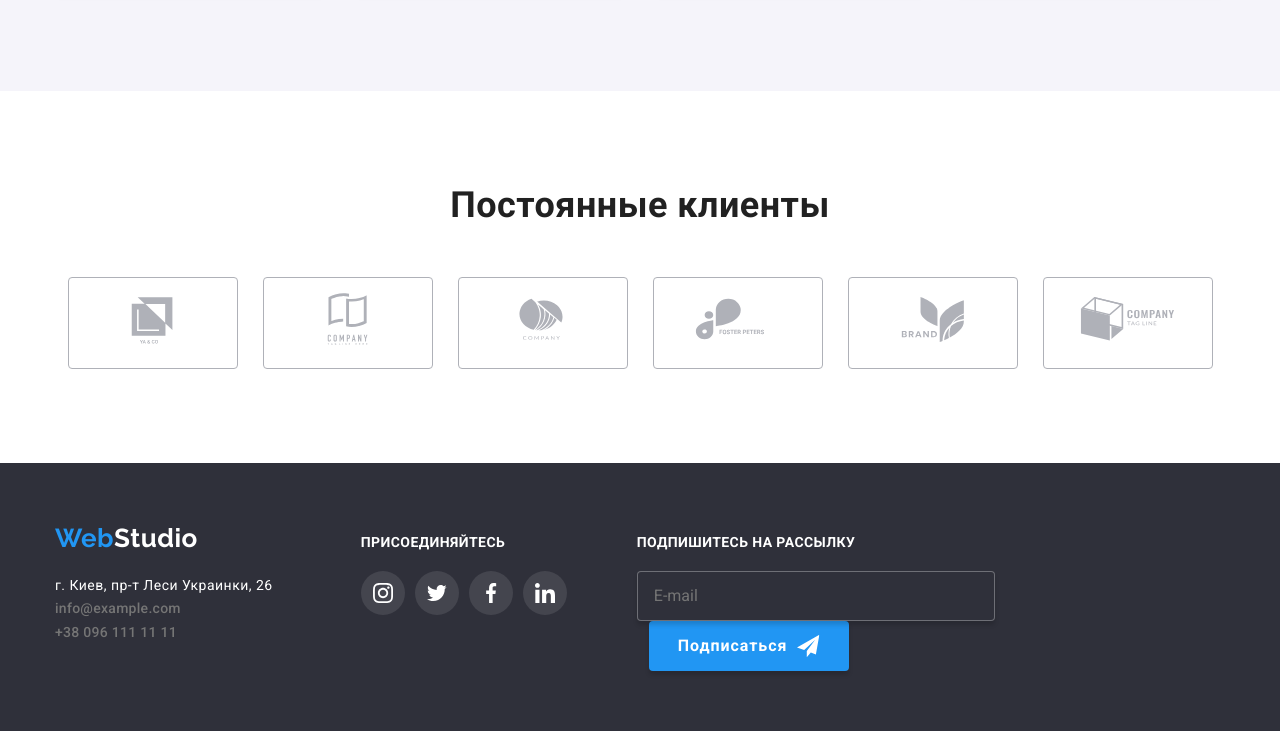
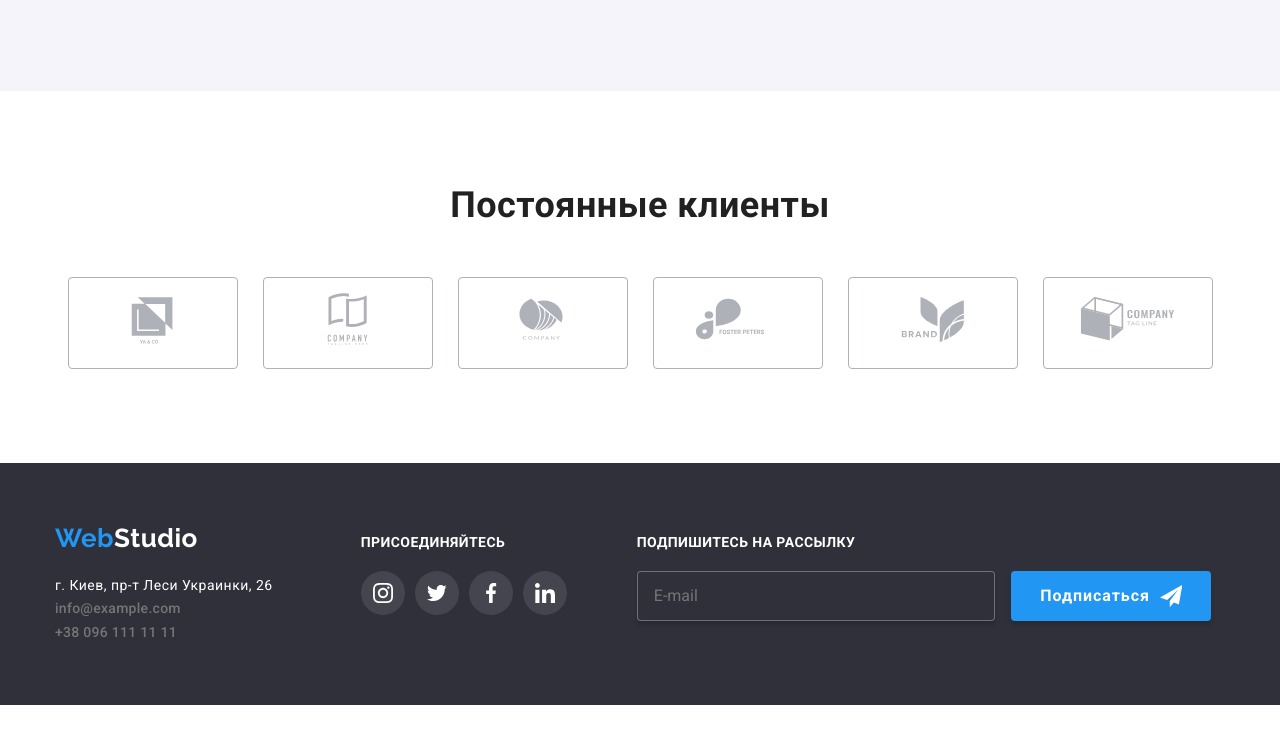
Before and after one commit to olha-shamrai/goit-markup-hw-06, a plain HTML site: page index.html in a window 1280 px wide. Shown: the part 2233-2964 px from the top of the page. After the commit the page ends 2938 px from the top, so only its background shows below. Drawn offline with nearby package versions, Linux system fonts and the light colour scheme.

Commit message:
Вносит исправления

```diff
--- a/css/styles.css
+++ b/css/styles.css
@@ -585,10 +585,11 @@ header .container {
     box-shadow: 0px 4px 4px rgba(0, 0, 0, 0.15);
     border-radius: 4px;
     padding: 15px 16px;
+    color: var(--background-main-color);
 }
 
 .subscribe-button {
-    display: flex;
+    display: inline-flex;
     justify-content: center;
     align-items: center;
     width: 200px;
```
